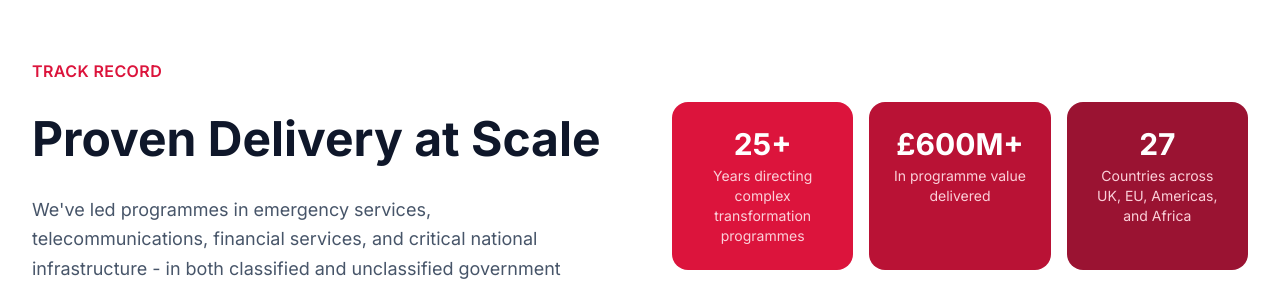
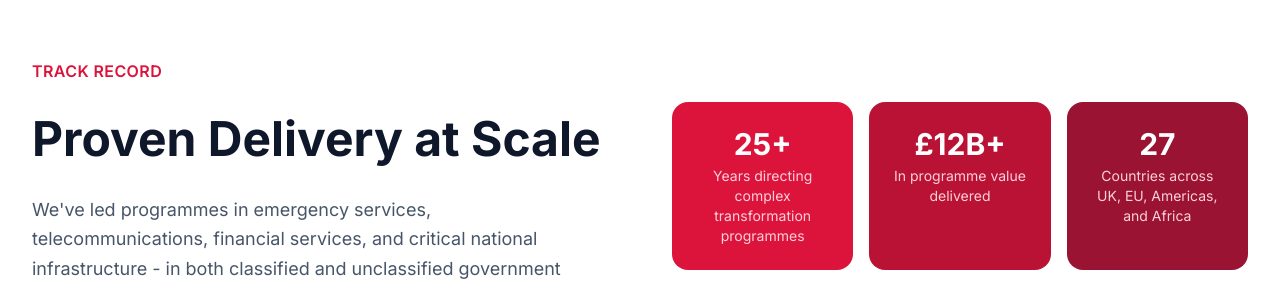
Before and after one commit to gsagecom/crimson, a Next.js app: page / in a window 1280 px wide. Shown: the part 1840-2121 px from the top of the page. Built offline with nearby package versions, Linux system fonts and the light colour scheme.

Commit message:
Update financial figure from £600M to £12B

```diff
--- a/src/app/page.tsx
+++ b/src/app/page.tsx
@@ -210,7 +210,7 @@ export default function Home() {
                 </div>
               </div>
               <div className="bg-crimson-700 text-white p-6 rounded-2xl text-center">
-                <div className="text-3xl font-bold mb-1">£600M+</div>
+                <div className="text-3xl font-bold mb-1">£12B+</div>
                 <div className="text-crimson-200 text-sm">
                   In programme value delivered
                 </div>
```
